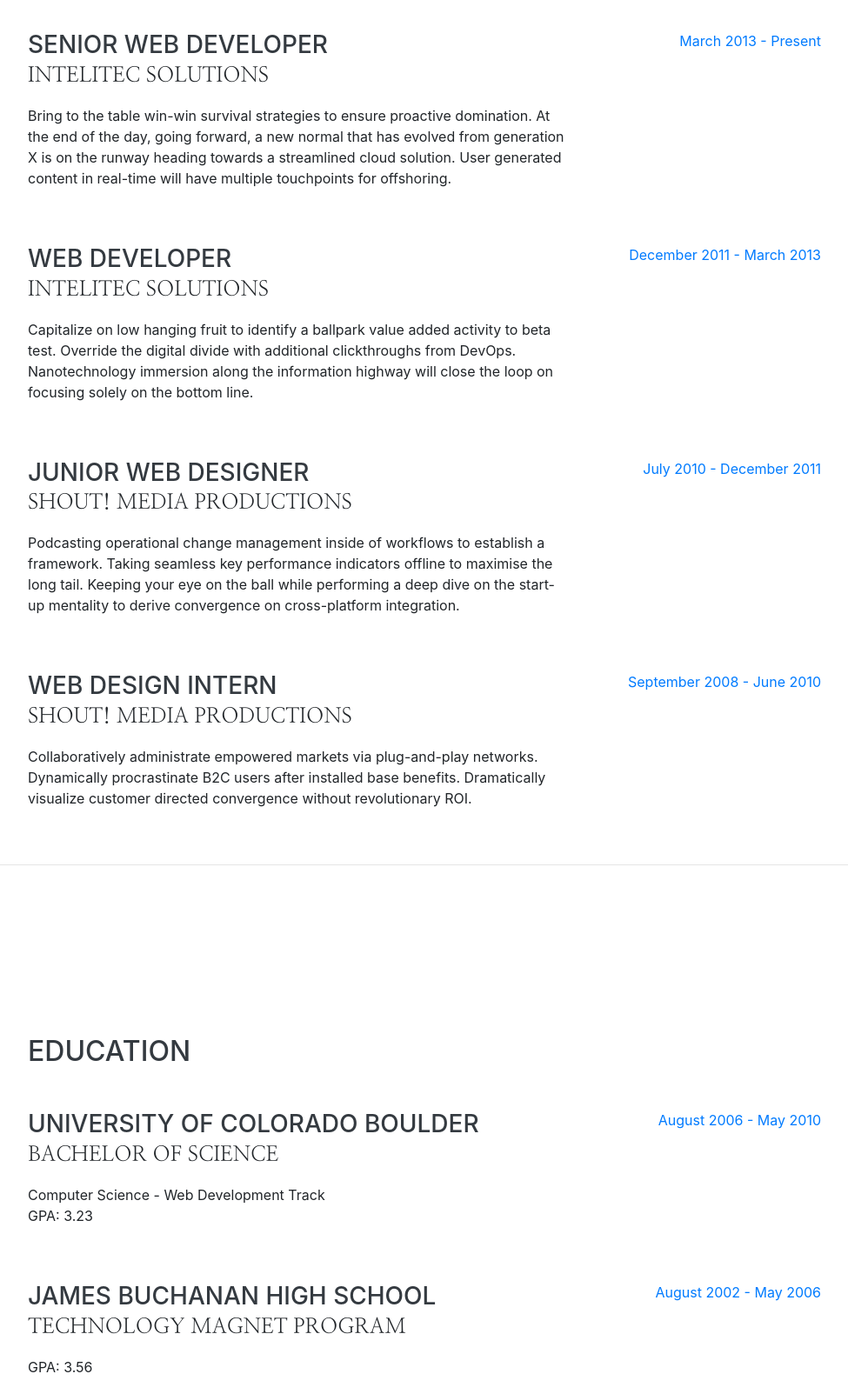
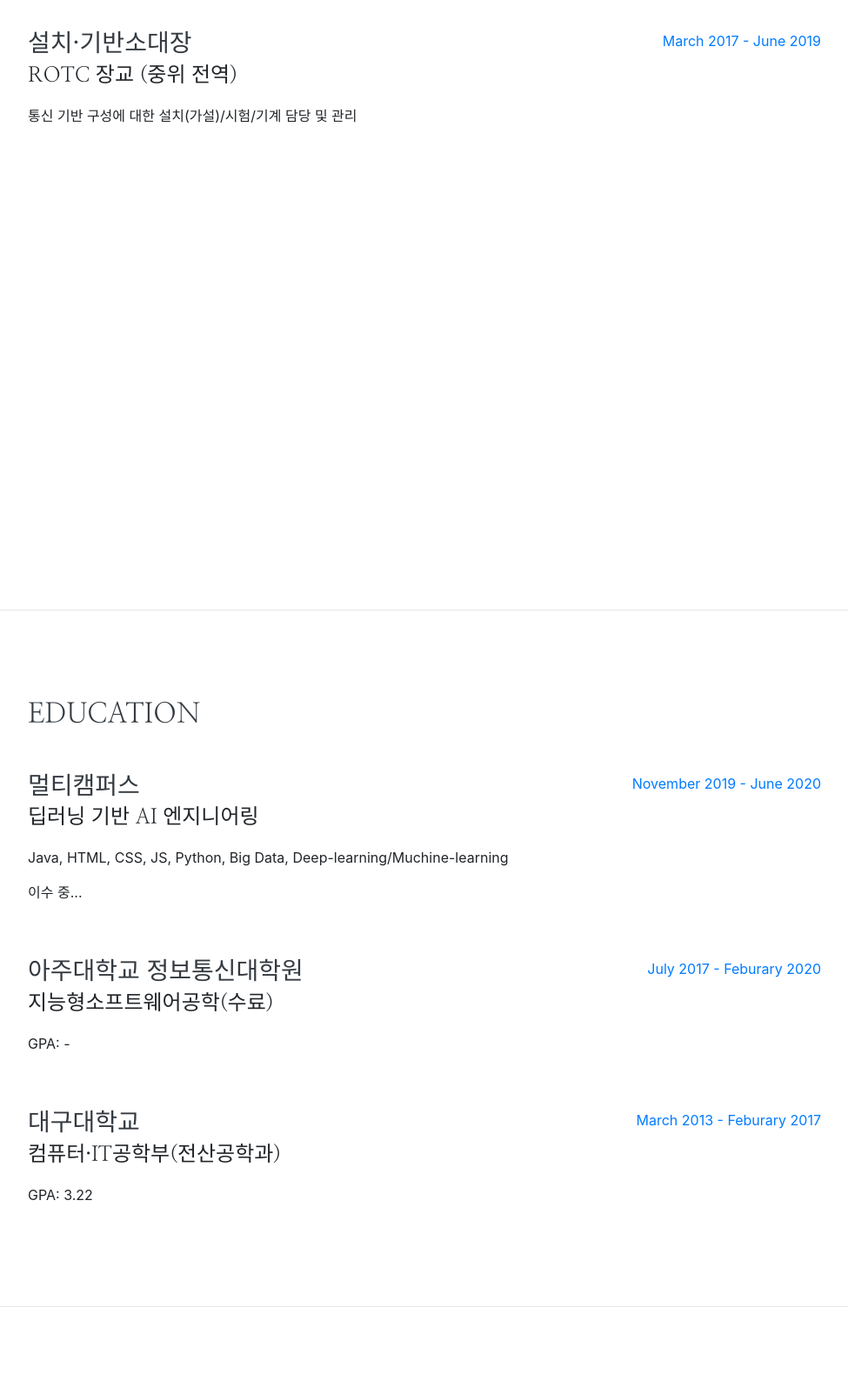
Before and after one commit to hi-ing2/hi-ing2.github.io, a website with bundled scripts: page index.html in a window 1280 px wide. Shown: the part 900-2503 px from the top of the page at 87% size, without its empty margins (288-1263 px from the left). Built offline with nearby package versions, Linux system fonts and the light colour scheme; a web font is replaced by a local one.

Commit message:
Mod font-style / Mod experience, education details

```diff
--- a/index.html
+++ b/index.html
@@ -67,22 +67,16 @@
         <h1 class="mb-0">Moon
           <span class="text-primary">Hee Soo</span>
         </h1>
-        <div class="subheading mb-5">서울특별시 관악구 신림동 1432-48 아크로빌 304호·010-4692-3318
+        <div class="subheading mb-5">서울특별시 관악구 신림동 1432-48 아크로빌 304호·010-4692-3318·
           <a href="mailto:name@email.com">mhs3458@naver.com</a>
         </div>
         <p class="lead mb-5">감성 개발자 I.temotional Developer</p>
         <div class="social-icons">
-          <a href="#">
+          <a href="https://www.instagram.com/hi_ing2" target="_blank">
             <i class="fab fa-linkedin-in"></i>
           </a>
-          <a href="#">
+          <a href="https://github.com/hi-ing2" target="_blank">
             <i class="fab fa-github"></i>
-          </a>
-          <a href="#">
-            <i class="fab fa-twitter"></i>
-          </a>
-          <a href="#">
-            <i class="fab fa-facebook-f"></i>
           </a>
         </div>
       </div>
@@ -94,47 +88,14 @@
       <div class="w-100">
         <h2 class="mb-5">Experience</h2>
 
-        <div class="resume-item d-flex flex-column flex-md-row justify-content-between mb-5">
+        <div class="resume-item d-flex flex-column flex-md-row justify-content-between">
           <div class="resume-content">
-            <h3 class="mb-0">Senior Web Developer</h3>
-            <div class="subheading mb-3">Intelitec Solutions</div>
-            <p>Bring to the table win-win survival strategies to ensure proactive domination. At the end of the day, going forward, a new normal that has evolved from generation X is on the runway heading towards a streamlined cloud solution. User generated content in real-time will have multiple touchpoints for offshoring.</p>
+            <h3 class="mb-0">설치·기반소대장</h3>
+            <div class="subheading mb-3"> ROTC 장교 (중위 전역)</div>
+            <p>통신 기반 구성에 대한 설치(가설)/시험/기계 담당 및 관리</p>
           </div>
           <div class="resume-date text-md-right">
-            <span class="text-primary">March 2013 - Present</span>
-          </div>
-        </div>
-
-        <div class="resume-item d-flex flex-column flex-md-row justify-content-between mb-5">
-          <div class="resume-content">
-            <h3 class="mb-0">Web Developer</h3>
-            <div class="subheading mb-3">Intelitec Solutions</div>
-            <p>Capitalize on low hanging fruit to identify a ballpark value added activity to beta test. Override the digital divide with additional clickthroughs from DevOps. Nanotechnology immersion along the information highway will close the loop on focusing solely on the bottom line.</p>
-          </div>
-          <div class="resume-date text-md-right">
-            <span class="text-primary">December 2011 - March 2013</span>
-          </div>
-        </div>
-
-        <div class="resume-item d-flex flex-column flex-md-row justify-content-between mb-5">
-          <div class="resume-content">
-            <h3 class="mb-0">Junior Web Designer</h3>
-            <div class="subheading mb-3">Shout! Media Productions</div>
-            <p>Podcasting operational change management inside of workflows to establish a framework. Taking seamless key performance indicators offline to maximise the long tail. Keeping your eye on the ball while performing a deep dive on the start-up mentality to derive convergence on cross-platform integration.</p>
-          </div>
-          <div class="resume-date text-md-right">
-            <span class="text-primary">July 2010 - December 2011</span>
-          </div>
-        </div>
-
-        <div class="resume-item d-flex flex-column flex-md-row justify-content-between">
-          <div class="resume-content">
-            <h3 class="mb-0">Web Design Intern</h3>
-            <div class="subheading mb-3">Shout! Media Productions</div>
-            <p>Collaboratively administrate empowered markets via plug-and-play networks. Dynamically procrastinate B2C users after installed base benefits. Dramatically visualize customer directed convergence without revolutionary ROI.</p>
-          </div>
-          <div class="resume-date text-md-right">
-            <span class="text-primary">September 2008 - June 2010</span>
+            <span class="text-primary">March 2017 - June 2019</span>
           </div>
         </div>
 
@@ -150,24 +111,35 @@
 
         <div class="resume-item d-flex flex-column flex-md-row justify-content-between mb-5">
           <div class="resume-content">
-            <h3 class="mb-0">University of Colorado Boulder</h3>
-            <div class="subheading mb-3">Bachelor of Science</div>
-            <div>Computer Science - Web Development Track</div>
-            <p>GPA: 3.23</p>
+            <h3 class="mb-0">멀티캠퍼스</h3>
+            <div class="subheading mb-3">딥러닝 기반 AI 엔지니어링</div>
+            <div class="mb-3">Java, HTML, CSS, JS, Python, Big Data, Deep-learning/Muchine-learning </div>
+            <p>이수 중...</p>
           </div>
           <div class="resume-date text-md-right">
-            <span class="text-primary">August 2006 - May 2010</span>
+            <span class="text-primary">November 2019 - June 2020</span>
+          </div>
+        </div>
+
+        <div class="resume-item d-flex flex-column flex-md-row justify-content-between mb-5">
+          <div class="resume-content">
+            <h3 class="mb-0">아주대학교 정보통신대학원</h3>
+            <div class="subheading mb-3">지능형소프트웨어공학(수료)</div>
+            <p>GPA: -</p>
+          </div>
+          <div class="resume-date text-md-right">
+            <span class="text-primary">July 2017 - Feburary 2020</span>
           </div>
         </div>
 
         <div class="resume-item d-flex flex-column flex-md-row justify-content-between">
           <div class="resume-content">
-            <h3 class="mb-0">James Buchanan High School</h3>
-            <div class="subheading mb-3">Technology Magnet Program</div>
-            <p>GPA: 3.56</p>
+            <h3 class="mb-0">대구대학교</h3>
+            <div class="subheading mb-3">컴퓨터·IT공학부(전산공학과)</div>
+            <p>GPA: 3.22</p>
           </div>
           <div class="resume-date text-md-right">
-            <span class="text-primary">August 2002 - May 2006</span>
+            <span class="text-primary">March 2013 - Feburary 2017</span>
           </div>
         </div>
 
```
Also changed, not shown: css/resume.min.css (+1 -1 lines).
